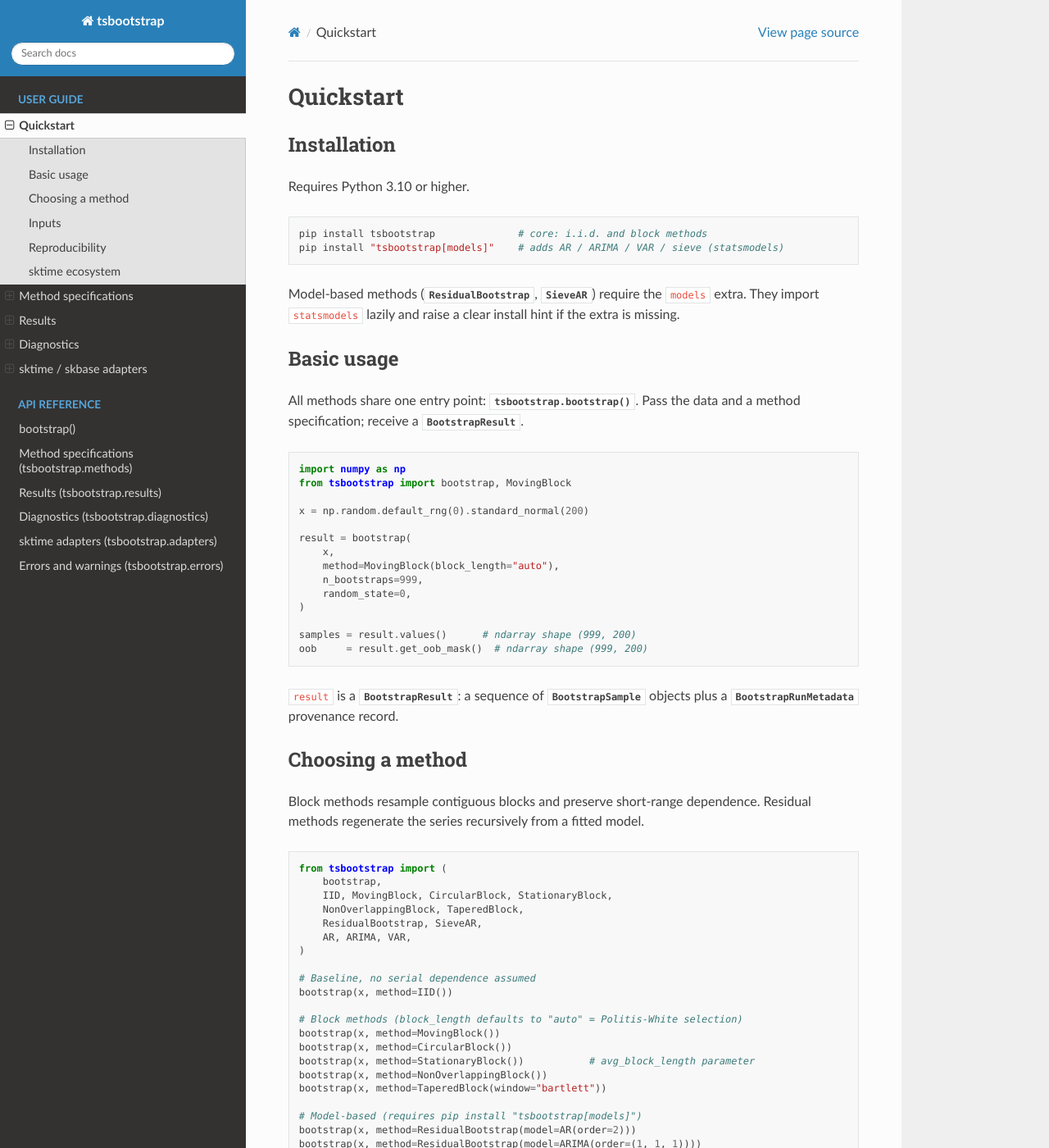
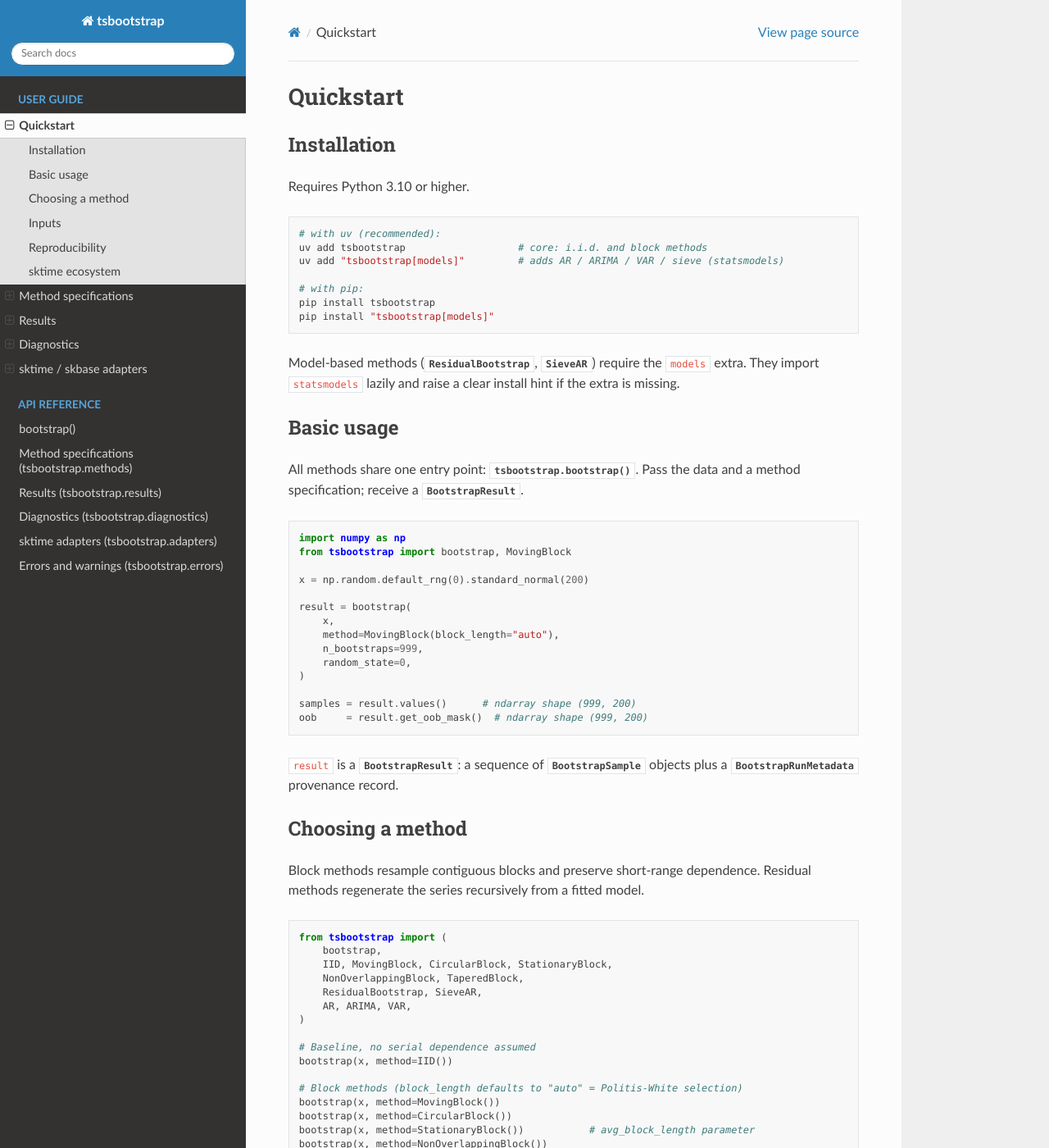
Before and after one commit to astrogilda/tsbootstrap, a Sphinx documentation site: the page built from docs/source/quickstart.rst, in a window 1280 px wide and 1400 px high. Shown: the whole window at 82% size. Built offline with Sphinx 7.4.7 and the Read the Docs theme 3.1.0, drawn with Linux system fonts in a browser that asks for light colours; some of the changed text lies outside the part shown.

Commit message:
ci: standardize on uv for CI, release, docs, and install instructions
Replace pip with uv across the project, matching the committed uv.lock and the
project's uv-first policy. CI and release workflows use astral-sh/setup-uv with
uv sync / uv build / uv run; the wheel-test jobs install the built artifact into
a fresh uv venv. Read the Docs installs dependencies with uv in build.jobs while
keeping its native Sphinx build so the pdf and epub formats still produce. The
README and user guides lead with uv and keep a co-located pip fallback.

The only remaining pip invocation is bootstrapping uv itself on Read the Docs.

```diff
--- a/docs/source/adapters_guide.rst
+++ b/docs/source/adapters_guide.rst
@@ -16,7 +16,7 @@ The adapters require ``skbase`` (part of the sktime ecosystem):
 
 .. code-block:: sh
 
-   pip install "tsbootstrap[sktime]"
+   uv add "tsbootstrap[sktime]"     # or: pip install "tsbootstrap[sktime]"
 
 Using an adapter
 ----------------
--- a/docs/source/methods_guide.rst
+++ b/docs/source/methods_guide.rst
@@ -108,7 +108,7 @@ These methods require the ``models`` extra:
 
 .. code-block:: sh
 
-   pip install "tsbootstrap[models]"
+   uv add "tsbootstrap[models]"     # or: pip install "tsbootstrap[models]"
 
 Because model-based methods simulate new paths rather than resampling
 observations, they do **not** produce observation indices; ``result.indices()``
--- a/docs/source/quickstart.rst
+++ b/docs/source/quickstart.rst
@@ -8,8 +8,13 @@ Requires Python 3.10 or higher.
 
 .. code-block:: sh
 
-   pip install tsbootstrap              # core: i.i.d. and block methods
-   pip install "tsbootstrap[models]"    # adds AR / ARIMA / VAR / sieve (statsmodels)
+   # with uv (recommended):
+   uv add tsbootstrap                   # core: i.i.d. and block methods
+   uv add "tsbootstrap[models]"         # adds AR / ARIMA / VAR / sieve (statsmodels)
+
+   # with pip:
+   pip install tsbootstrap
+   pip install "tsbootstrap[models]"
 
 Model-based methods (:class:`~tsbootstrap.methods.ResidualBootstrap`,
 :class:`~tsbootstrap.methods.SieveAR`) require the ``models`` extra. They import
@@ -68,7 +73,7 @@ Residual methods regenerate the series recursively from a fitted model.
    bootstrap(x, method=NonOverlappingBlock())
    bootstrap(x, method=TaperedBlock(window="bartlett"))
 
-   # Model-based (requires pip install "tsbootstrap[models]")
+   # Model-based (requires the models extra: uv add "tsbootstrap[models]")
    bootstrap(x, method=ResidualBootstrap(model=AR(order=2)))
    bootstrap(x, method=ResidualBootstrap(model=ARIMA(order=(1, 1, 1))))
    bootstrap(x, method=SieveAR())
```
Also changed, not shown: README.md (+14 -11 lines), .readthedocs.yaml, 2 other files.
